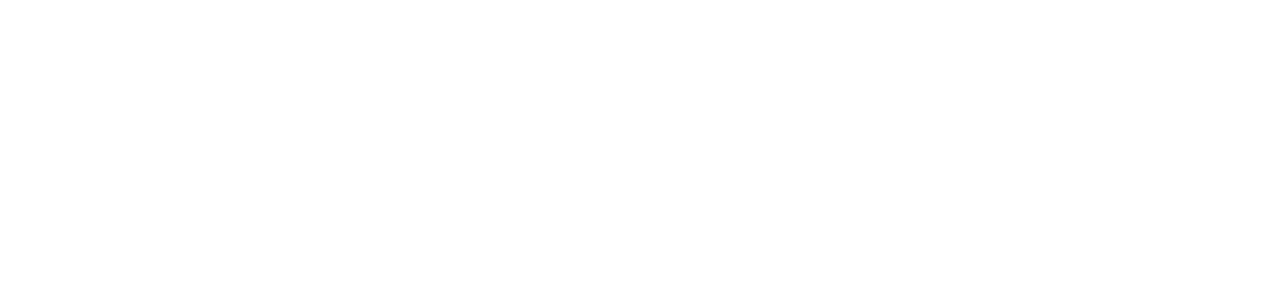
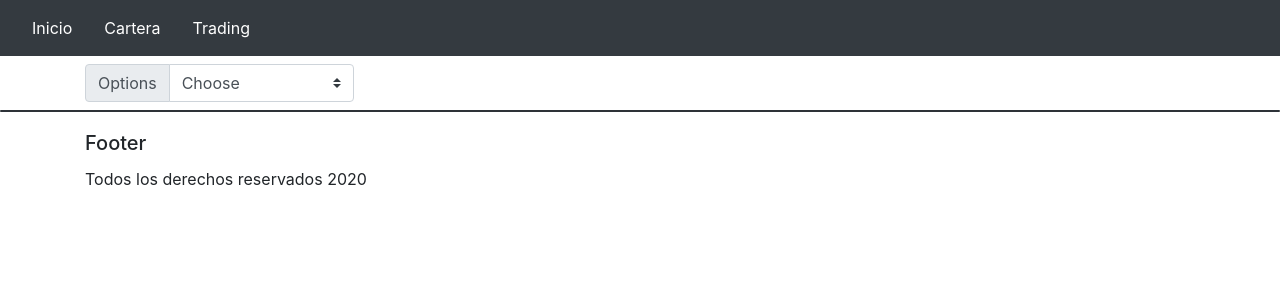
Before and after one commit to jchapan/Proyecto-cinta.roja, a React (Create React App) app: page /trading in a window 1280 px wide. Shown: the top 300 px of the page. Built offline with nearby package versions, Linux system fonts and the light colour scheme; no server answers.

Commit message:
cambios2

```diff
--- a/package.json
+++ b/package.json
@@ -10,6 +10,7 @@
     "axios": "^0.19.2",
     "bootstrap": "^4.5.0",
     "react": "^16.13.1",
+    "react-charts": "^2.0.0-beta.7",
     "react-dom": "^16.13.1",
     "react-router-dom": "^5.2.0",
     "react-scripts": "3.4.1"
--- a/src/components/Routes.js
+++ b/src/components/Routes.js
@@ -2,6 +2,7 @@
 import {BrowserRouter, Route, Switch} from 'react-router-dom'
 import Home from '../components/pages/Home/Home'
 import Cartera from '../components/pages/Cartera/Cartera'
+import Trading from '../components/pages/Trading/Trading'
 
 function Routes(){
     return (
@@ -9,6 +10,7 @@
             <Switch>
                 <Route exact path="/" component={Home} />
                 <Route exact path="/cartera" component={Cartera} />
+                <Route exact path="/trading" component={Trading} />
             </Switch>
         </BrowserRouter>
     )
--- a/src/components/layout/header/Header.js
+++ b/src/components/layout/header/Header.js
@@ -17,8 +17,8 @@
                     </Link>
                     </li>
                     <li className="nav-item">
-                    <Link className="nav-link" to="/">
-                      Otra cosa 2
+                    <Link className="nav-link" to="/trading">
+                      Trading
                     </Link>
                   </li>
                   </ul>
--- a/src/components/pages/Cartera/Cartera.js
+++ b/src/components/pages/Cartera/Cartera.js
@@ -5,15 +5,10 @@
 
 import axios from 'axios'
 
-
-
-function Cartera(porps) {
-    const amount = [{"symbol": "BTC", "coinAmount":1},
-                   {"symbol": "ETH", "coinAmount":2},
-                   {"symbol": "XRP", "coinAmount":3}]
-
+function Cartera() {
     const URL=`https://api.coinlore.net/api/tickers/`
     const [coins, setCoins] = useState([])
+
     useEffect (()=>{
       axios.get(URL)
       .then((response)=>{
@@ -34,28 +29,44 @@
     <div className="col-sm-12">
     <div className="card">
         <div className="card-body">
-            <h3>Crypto Currency Info</h3>
-            <table  className="table table-striped table-dark">
+            <h3>Your Crypto</h3>
+            <div className="input-group mb-3">
+                <div className="input-group-prepend">
+                 <span className="input-group-text" id="basic-addon1">BTC</span>
+                </div>
+                <input type="text" className="form-control" placeholder="Amount" aria-label="Username" aria-describedby="basic-addon1" onChange/>
+                <div className="input-group-prepend">
+                 <span className="input-group-text" id="basic-addon1">ETH</span>
+                </div>
+                <input type="text" className="form-control" placeholder="Amount" aria-label="Username" aria-describedby="basic-addon1" />
+                <div className="input-group-prepend">
+                 <span className="input-group-text" id="basic-addon1">XRP</span>
+                </div>
+                <input type="text" className="form-control" placeholder="Amount" aria-label="Username" aria-describedby="basic-addon1" />
+                <div className="input-group-prepend">
+                 <span className="input-group-text" id="basic-addon1">USDT</span>
+                </div>
+                <input type="text" className="form-control" placeholder="Amount" aria-label="Username" aria-describedby="basic-addon1" />
+            </div>
+            <table  className="table table-striped table-dark col-sm-12">
                 <tbody >
                 <tr>
-                    <th scope="col-sm-1">Symbol</th>
-                    <th scope="col-sm-2">Share</th>
-                    <th scope="col-sm-2">Change 24H</th>
+                    <th scope="col-sm-3">Symbol</th>
+                    <th scope="col-sm-1">Share</th>
+                    <th scope="col-sm-1">Change 24H</th>
                     <th scope="col-sm-2">Price</th>
-                    <th scope="col-sm-2">Amount</th>
+                    <th scope="col-sm-1">Amount</th>
                 </tr>
-                {coins.map((coin)=>{
-                    return coin.symbol === 'BTC' || coin.symbol === 'ETH' || coin.symbol === 'XRP' ?
+                {
+
+                coins.map((coin)=>{
+                    return coin.symbol === 'BTC' || coin.symbol === 'ETH' || coin.symbol === 'XRP' || coin.symbol === 'USDT' ?
                         <tr>
                         <th scope="col-sm-3">{coin.symbol}</th>
                         <td scope="col-sm-1">Falta Calcular</td>
                         <td scope="col-sm-1">{coin.percent_change_24h + " %"}</td>
                         <td scope="col-sm-2">{"$" + new Intl.NumberFormat("en-US").format(coin.price_usd)}</td>
-                        <td scope="col-sm-1"> Falta Amount
-                            {
-                                // amount.coinAmount
-                            }
-                        </td>
+                        <td scope="col-sm-1"><Precio /></td>
                     </tr> : undefined
                 })}
                 </tbody>
--- /dev/null
+++ b/src/components/pages/Trading/Trading.js
@@ -0,0 +1,43 @@
+import React, {useState, useEffect} from 'react'
+import Header from '../../layout/header/Header'
+import Footer from '../../layout/footer/Footer'
+
+import axios from 'axios'
+
+function Trading() {
+    const URL=`https://api.coinlore.net/api/tickers/`
+    const [coins, setCoins] = useState([])
+    useEffect (()=>{
+      axios.get(URL)
+      .then((response)=>{
+          let allCoins = response.data.data
+          setCoins(allCoins)
+          console.log(allCoins)
+      }) .catch((err)=>{
+          console.log(err)
+      })
+  } , [])
+
+    return (
+        <>
+        <Header />
+        <h2></h2>
+        <div className="container">
+        <div className="input-group mb-2">
+        <div className="input-group-prepend">
+          <label className="input-group-text" htmlFor="inputGroupSelect01">Options</label>
+        </div>
+        <select className="custom-select col-sm-2" id="inputGroupSelect01">
+          <option selected>Choose</option>
+          <option value={1}>BTC</option>
+          <option value={2}>ETH</option>
+          <option value={3}>XRP</option>
+        </select>
+      </div>
+      </div>
+      <Footer />
+        </>
+    )
+}
+
+export default Trading
```
Also changed, not shown: 1 other file (tests, documents, lock files or other folders).
